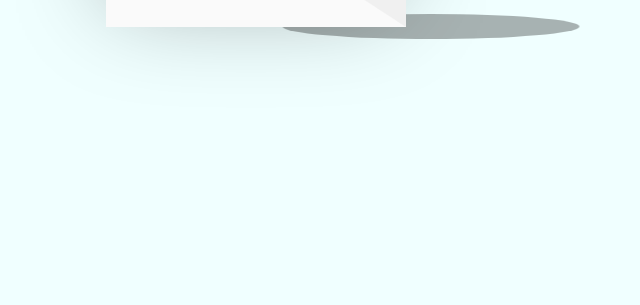
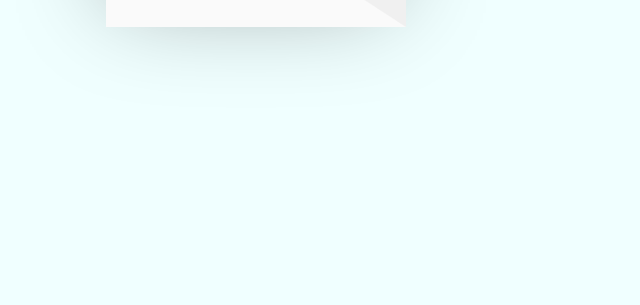
Before and after one commit to najwashihab/Birthday, a plain HTML site: page card.html in a window 1280 px wide. Shown: the part 511-816 px from the top of the page, without its empty margins (384-1024 px from the left). Drawn offline with nearby package versions, Linux system fonts and the light colour scheme.

Commit message:
card.html

```diff
--- a/card.html
+++ b/card.html
@@ -22,8 +22,6 @@
             </div>
         </div>
     </div>
-    <div class="shadow"></div>
-    </div>
     <script src="script.js"></script>
 </body>
 
```
